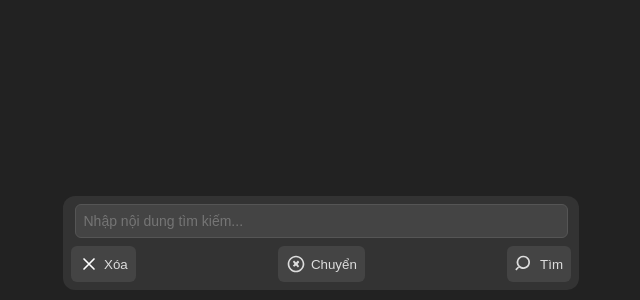
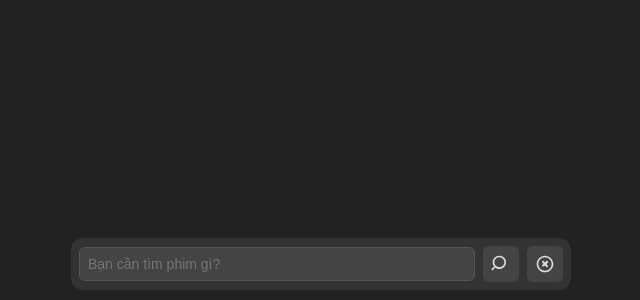
Before and after one commit to ziianhiim/Gigi, a plain HTML site: page index.html in a window 1280 px wide. Shown: the part 500-800 px from the top of the page, without its empty margins (319-959 px from the left). Drawn offline with Linux system fonts and the light colour scheme.

Commit message:
Update index.html

```diff
--- a/index.html
+++ b/index.html
@@ -1,4 +1,5 @@
-<!DOCTYPE html><html lang="vi">
+<!DOCTYPE html>
+<html lang="vi">
 <head>
     <meta charset="UTF-8">
     <meta name="viewport" content="width=device-width, initial-scale=1.0">
@@ -7,7 +8,6 @@
         body, html { margin: 0; height: 100%; background: #222; color: #ddd; }
         .search-container {
             display: flex;
-            flex-direction: column;
             align-items: center;
             position: fixed;
             bottom: 10px;
@@ -19,9 +19,10 @@
             width: 90%;
             max-width: 500px;
             transition: bottom 0.3s;
+            box-sizing: border-box;
         }
         input {
-            width: 95%;
+            flex: 1;
             padding: 8px;
             border-radius: 6px;
             background: #444;
@@ -30,14 +31,17 @@
             text-align: left;
             border: 1px solid #555;
             font-size: 14px;
+            margin-right: 8px;
+            box-sizing: border-box;
         }
         .button-group {
             display: flex;
-            justify-content: space-between;
-            width: 100%;
-            margin-top: 8px;
+            gap: 8px;
+            justify-content: center; /* Căn giữa các nút */
+            align-items: center;
+            flex-shrink: 0; /* Ngừng co lại để tránh tràn */
         }
-        .btn-search, .btn-clear, .toggle-button {
+        .btn-search, .toggle-button {
             border: none;
             background: none;
             cursor: pointer;
@@ -49,11 +53,12 @@
             gap: 5px;
             color: #ddd;
             transition: all 0.3s ease;
+            text-align: center;
         }
-        .btn-search:hover, .btn-clear:hover, .toggle-button:hover {
+        .btn-search:hover, .toggle-button:hover {
             background: #555;
         }
-        .btn-search svg, .btn-clear svg, .toggle-button svg {
+        .btn-search svg, .toggle-button svg {
             width: 20px;
             height: 20px;
             fill: #ddd;
@@ -73,19 +78,13 @@
         <iframe id="iframe2" style="display:none"></iframe>
     </div>
     <div class="search-container" id="searchContainer">
-        <input type="text" id="searchBox" placeholder="Nhập nội dung tìm kiếm..." onfocus="raiseInput()" onblur="resetInput()" onkeydown="if(event.key === 'Enter') search()">
+        <input type="text" id="searchBox" placeholder="Bạn cần tìm phim gì?" onfocus="clearOnFocus()" onkeydown="if(event.key === 'Enter') search()">
         <div class="button-group">
-            <button class="btn-clear" onclick="clearInput()">
-                <svg viewBox="0 0 24 24" xmlns="http://www.w3.org/2000/svg"><path d="M6 6l12 12M18 6L6 18" stroke="white" stroke-width="2" stroke-linecap="round"/></svg>
-                <span style="color: #ddd;">Xóa</span>
+            <button class="btn-search" onclick="search()">
+                <svg viewBox="0 0 24 24" xmlns="http://www.w3.org/2000/svg"><path d="M10 2a8 8 0 1 1-6.32 12.906l-3.387 3.387 1.414 1.414 3.387-3.387A8 8 0 0 1 10 2zm0 2a6 6 0 1 0 0 12 6 6 0 0 0 0-12z"></path></svg>
             </button>
             <button class="toggle-button" onclick="toggleIframe()">
                 <svg viewBox="0 0 24 24" xmlns="http://www.w3.org/2000/svg"><path d="M12 22c5.421 0 10-4.579 10-10S17.421 2 12 2 2 6.579 2 12s4.579 10 10 10Zm0-2c-4.411 0-8-3.589-8-8s3.589-8 8-8 8 3.589 8 8-3.589 8-8 8Zm3.707-10.707-1.414-1.414L12 10.172 9.707 7.879l-1.414 1.414L10.172 12l-1.879 1.879 1.414 1.414L12 13.828l2.293 2.293 1.414-1.414L13.828 12l1.879-1.879Z"></path></svg>
-                <span style="color: #ddd;">Chuyển</span>
-            </button>
-            <button class="btn-search" onclick="search()">
-                <svg viewBox="0 0 24 24" xmlns="http://www.w3.org/2000/svg"><path d="M10 2a8 8 0 1 1-6.32 12.906l-3.387 3.387 1.414 1.414 3.387-3.387A8 8 0 0 1 10 2zm0 2a6 6 0 1 0 0 12 6 6 0 0 0 0-12z"></path></svg>
-                <span style="color: #ddd;">Tìm</span>
             </button>
         </div>
     </div>
@@ -101,17 +100,13 @@
                 document.getElementById("iframeContainer").style.display = "flex";
             }
         }
-        function clearInput() { document.getElementById("searchBox").value = ""; }
         function toggleIframe() {
             currentIframe = currentIframe === 1 ? 2 : 1;
             document.getElementById("iframe1").style.display = currentIframe === 1 ? "block" : "none";
             document.getElementById("iframe2").style.display = currentIframe === 2 ? "block" : "none";
         }
-        function raiseInput() {
-            document.getElementById("searchContainer").style.bottom = "5px";
-        }
-        function resetInput() {
-            document.getElementById("searchContainer").style.bottom = "10px";
+        function clearOnFocus() {
+            document.getElementById("searchBox").value = "";
         }
     </script>
 </body>
```
